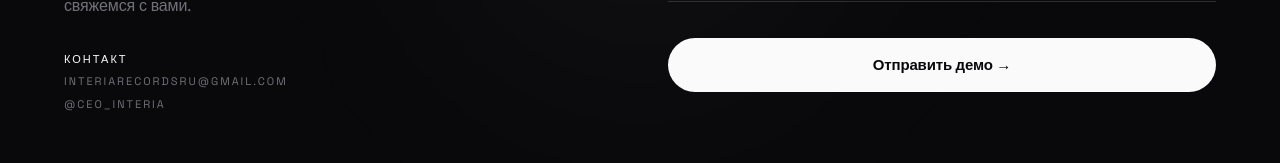
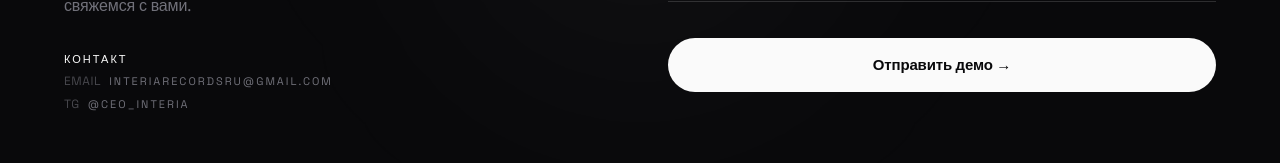
Before and after one commit to lolihunter1488337/INTERIAWEB-v0.1, a React (Vite) app: page / in a window 1280 px wide. Shown: the part 6075-6238 px from the top of the page. Built offline with nearby package versions, Linux system fonts and the light colour scheme.

Commit message:
demo: label email and tg contact

```diff
--- a/src/App.jsx
+++ b/src/App.jsx
@@ -449,8 +449,8 @@ function Demo() {
           <p className="mt-5 max-w-sm text-[16px] leading-relaxed text-muted">{t("demo.lead")}</p>
           <div className="label mt-8 space-y-1.5 text-muted">
             <div className="text-ink">{t("demo.contact")}</div>
-            <div>interiarecordsru@gmail.com</div>
-            <div>@ceo_INTERIA</div>
+            <div><span className="text-muted/60 text-xs uppercase tracking-wider mr-2">email</span>interiarecordsru@gmail.com</div>
+            <div><span className="text-muted/60 text-xs uppercase tracking-wider mr-2">tg</span>@ceo_INTERIA</div>
           </div>
         </Reveal>
 
```
